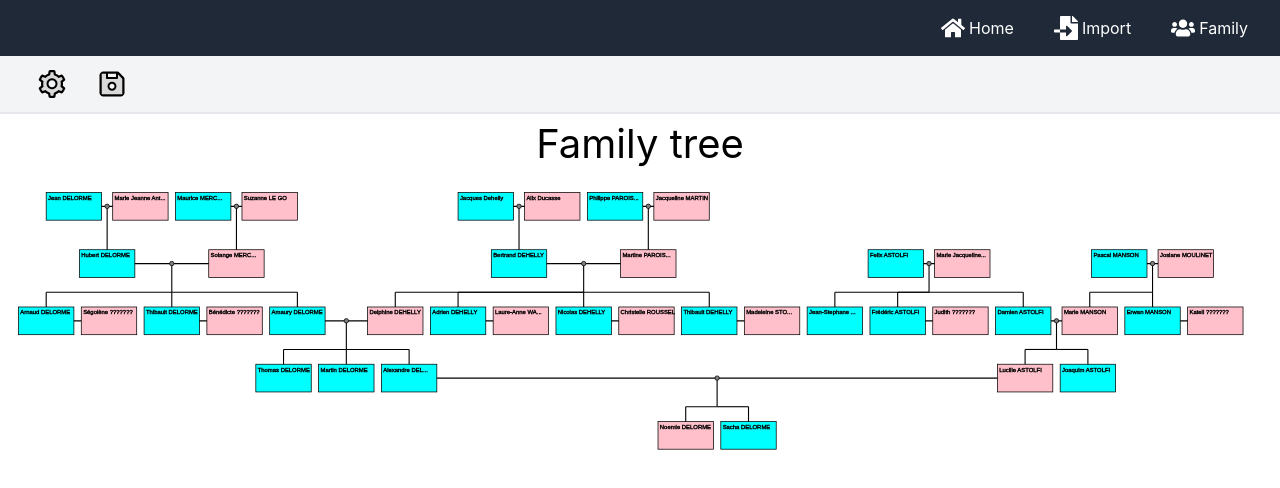
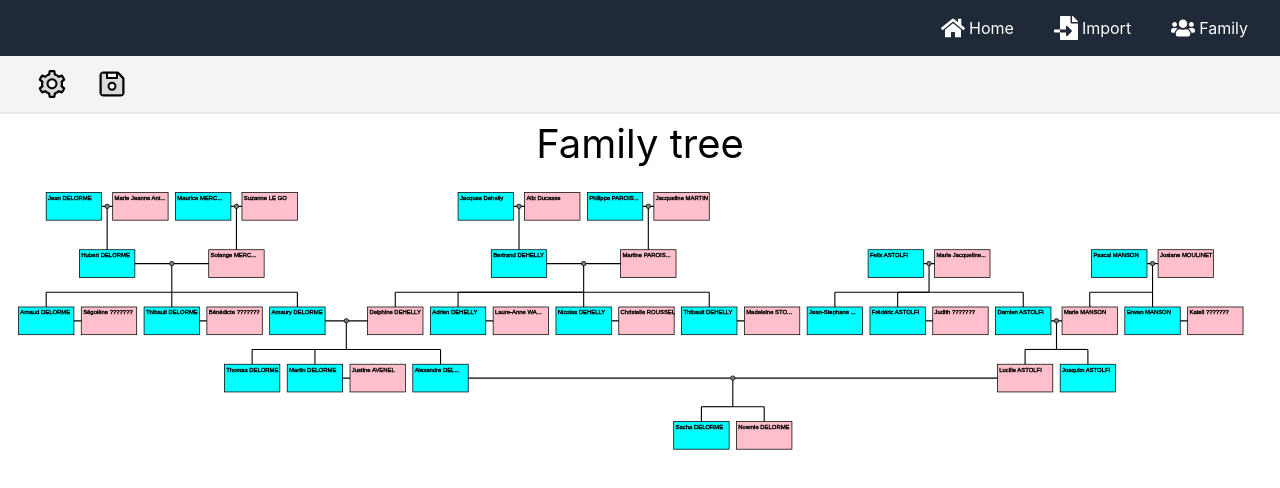
Before and after one commit to 4lexDel/family-tree-editor, a React (Create React App) app: page /family in a window 1280 px wide. Shown: the top 488 px of the page. Built offline with nearby package versions, Linux system fonts and the light colour scheme.

Commit message:
family tree manipulation (change individual start)

```diff
--- a/src/familyTree/components/FamilyTree/FamilyTree.jsx
+++ b/src/familyTree/components/FamilyTree/FamilyTree.jsx
@@ -32,7 +32,22 @@ const FamilyTree = ({ data, onDataUpdated }) => {
     const HUSBAND = "HUSBAND";
     const WIFE = "WIFE";
 
-    const findLastFamily = () => {
+    /**
+     * Find the latest family of the family tree
+     * @param {*} individual start from this individual if null it just find the latest
+     * @returns
+     */
+    const findLastFamily = (startIndividualId=null) => {
+        if(startIndividualId !== null){
+            let startIndividualFamily = data.families.find((f) => f.children.find((c) => c === startIndividualId));
+
+            let isFamilyParent = data.families.find((f) => f.husband === startIndividualId || f.wife === startIndividualId);
+
+            if(startIndividualFamily && (!isFamilyParent || !isFamilyParent.children.length)){
+                return { family: startIndividualFamily, level: getIndividualLevel(startIndividualId) };
+            }
+        }
+
         let lastFamilies = [];
 
         for (let i = 0; i < data.families.length; i++) {
@@ -54,14 +69,30 @@ const FamilyTree = ({ data, onDataUpdated }) => {
         }
 
         lastFamilies = lastFamilies.map((family) => {
-            let child = family.children[0];
+            return { family, level: getIndividualLevel(family.children[0]) };
+        });
 
-            return { family, level: getIndividualLevel(child) };
-        });
+        if(startIndividualId !== null){
+            const newLastFamilies = lastFamilies.filter((lf) => isIndividualHasAncestor(lf.family.children[0], startIndividualId))
+            if(newLastFamilies.length) lastFamilies = newLastFamilies;
+        }
 
         lastFamilies.sort((familyA, familyB) => familyB.level - familyA.level);
 
         return lastFamilies[0];
+    }
+
+    const isIndividualHasAncestor = (individualId, ancestorId) => {
+        let individualFamily = data.families.find((f) => f.children.find((c) => c === individualId));
+
+        if(!individualFamily) return false;
+
+        if(individualFamily.husband === ancestorId || individualFamily.wife === ancestorId) return true;
+
+        if(isIndividualHasAncestor(individualFamily.husband, ancestorId) || isIndividualHasAncestor(individualFamily.wife, ancestorId)){
+            return true;
+        }
+        return false;
     }
 
     const getIndividualLevel = (individualId) => {
@@ -87,10 +118,16 @@ const FamilyTree = ({ data, onDataUpdated }) => {
 
     /**
      * Construct the family tree
+     * @param {*} individual start from this individual if null it just find the latest
      */
-    const buildFamilyTree = () => {
+    const buildFamilyTree = (startIndividualId=null) => {
         // Get last family and get the last level
-        let { family, level } = findLastFamily();
+        let { family, level } = findLastFamily(startIndividualId);
+
+        setIsLoading(false);
+
+        // Reset previous coords
+        resetIndividualsCoords();
 
         // Peuplement des coordonnées de l'objet "data" => création de l'abre
         calculateIndividualCoords(family.children[0], 0, 0, 0, HUSBAND);
@@ -122,10 +159,12 @@ const FamilyTree = ({ data, onDataUpdated }) => {
 
         let direction = role === HUSBAND ? -1 : 1;
 
-        if(siblings && siblings.length){
+        if (siblings && siblings.length) {
             siblingsWithPartners = siblings.map((sibling) => {
-                return {sibling, partner: getPartner(sibling)};
+                return { sibling, partner: getPartner(sibling) };
             });
+
+            if(level === 0) siblingsWithPartners.push({ sibling: individual, partner: getPartner(individual) });
 
             let n = 1;
 
@@ -140,7 +179,7 @@ const FamilyTree = ({ data, onDataUpdated }) => {
                     firstIndividual.y = cursorY;
                     n++;
                 }
-                if(secondIndividual){
+                if (secondIndividual) {
                     secondIndividual.x = cursorX + direction * n * (INDIVIDUAL_WIDTH + MARGIN_X);
                     secondIndividual.y = cursorY;
                     n++;
@@ -158,17 +197,19 @@ const FamilyTree = ({ data, onDataUpdated }) => {
         }
 
         // Coords set
-        individual.x = cursorX;
-        individual.y = cursorY;
+        if(level > 0){
+            individual.x = cursorX;
+            individual.y = cursorY;
+        }
 
         const rightMostIndividual = getTheRightMostIndividual(individual);
 
-        if (role === HUSBAND && rightMostIndividual && rightMostIndividual.x + INDIVIDUAL_WIDTH + MARGIN_X > rightMostSibling.x) {
+        if (level > 0 && role === HUSBAND && rightMostIndividual && rightMostIndividual.x + INDIVIDUAL_WIDTH + MARGIN_X > rightMostSibling.x) {
             let dx = rightMostIndividual.x + INDIVIDUAL_WIDTH + MARGIN_X - rightMostSibling.x;
 
             moveIndividuals([individual], dx);
 
-            if(siblingsWithPartners && siblingsWithPartners.length){
+            if (siblingsWithPartners && siblingsWithPartners.length) {
                 moveIndividuals(siblingsWithPartners, dx);
             }
 
@@ -177,10 +218,10 @@ const FamilyTree = ({ data, onDataUpdated }) => {
             cursorX += dx;
         }
 
-        if(siblingsWithPartners && siblingsWithPartners.length){
+        if (siblingsWithPartners && siblingsWithPartners.length) {
             let n = siblingsWithPartners.length;
             siblingsWithPartners = siblingsWithPartners.sort((childA, childB) => childA.x - childB.x);
-            let d = (INDIVIDUAL_WIDTH + MARGIN_X + (siblingsWithPartners[n-1].x - siblingsWithPartners[0].x))/2;
+            let d = (INDIVIDUAL_WIDTH + MARGIN_X + (siblingsWithPartners[n - 1].x - siblingsWithPartners[0].x)) / 2;
 
             cursorX = cursorX + direction * d;
         }
@@ -218,7 +259,7 @@ const FamilyTree = ({ data, onDataUpdated }) => {
 
         const children = family.children.map((c) => getIndividualById(c));
 
-        if(!children) return;
+        if (!children) return;
 
         centerChildren(children, husband, wife);
 
@@ -233,26 +274,26 @@ const FamilyTree = ({ data, onDataUpdated }) => {
         // 1) Prepare individuals
         let individualsToCenter = children.flatMap((child) => {
             let res = [];
-            if(isCoordDefined(child)) {
+            if (isCoordDefined(child)) {
                 res.push(child);
                 const partner = getPartner(child);
-                if(partner && isCoordDefined(partner)){
+                if (partner && isCoordDefined(partner)) {
                     let familyPartner = data.families.find((f) => f.husband === partner.id || f.wife === partner.id);
 
                     let isOneChildrenDisplayed = familyPartner.children.find((c) => isCoordDefined(getIndividualById(c)));
                     // useless to move a parent if he has children
-                    if(!isOneChildrenDisplayed) res.push(partner);
+                    if (!isOneChildrenDisplayed) res.push(partner);
                 }
             }
             return res;
         });
 
-        if(!individualsToCenter.length) return;
+        if (!individualsToCenter.length) return;
 
         individualsToCenter = individualsToCenter.sort((childA, childB) => childA.x - childB.x);
 
         let n = individualsToCenter.length;
-        let distance = individualsToCenter[n-1].x - individualsToCenter[0].x;// + INDIVIDUAL_WIDTH;
+        let distance = individualsToCenter[n - 1].x - individualsToCenter[0].x;// + INDIVIDUAL_WIDTH;
 
         // 2) find the begin cursorX coords
         // a) get middle
@@ -261,7 +302,7 @@ const FamilyTree = ({ data, onDataUpdated }) => {
 
         if (isCoordDefined(husband) && isCoordDefined(wife)) {
             let middleX = ((husband.x + wife.x) / 2)// - 1*(INDIVIDUAL_WIDTH);
-            cursorX = middleX - distance/2;
+            cursorX = middleX - distance / 2;
         }
         else if ((isCoordDefined(husband) && !isCoordDefined(wife)) || (!isCoordDefined(husband) && isCoordDefined(wife))) {
             let uniqueParent = null;
@@ -277,7 +318,7 @@ const FamilyTree = ({ data, onDataUpdated }) => {
             }
 
             let middleX = uniqueParent.x + direction * ((MARGIN_PARENT_X + INDIVIDUAL_WIDTH) / 2);
-            cursorX = middleX - distance/2;
+            cursorX = middleX - distance / 2;
         }
         else return;
 
@@ -341,7 +382,7 @@ const FamilyTree = ({ data, onDataUpdated }) => {
      */
     const getSiblings = (individual) => {
         let family = data.families.find((f) => f.children.find((c) => c === individual.id));
-        if(!family) return null;
+        if (!family) return null;
 
         return family.children.flatMap((c) => c !== individual.id ? getIndividualById(c) : []);
     }
@@ -357,17 +398,10 @@ const FamilyTree = ({ data, onDataUpdated }) => {
     const isCoordDefined = (individual) => individual.x !== undefined && individual.y !== undefined;
 
     useEffect(() => {
-        console.log("FAMILY TREE USE EFFECT");
-        // console.log("-------------------------------------");
-        if(data){
-            resetIndividualsCoords();
+        // console.log("FAMILY TREE USE EFFECT");
+        if (data) {
             buildFamilyTree();
-            // console.log("SIBLINGS OF AMAURY");
-            // // console.log(data.individuals);
-            // // console.log(data.individuals.find((i) => i.name === "Amaury DELORME"));
-            // console.log(getSiblings(data.individuals.find((i) => i.name === "Delphine DEHELLY")));
         }
-        // console.log(data.individuals);
     }, [data]);
 
     const resetIndividualsCoords = () => {
@@ -386,7 +420,7 @@ const FamilyTree = ({ data, onDataUpdated }) => {
         for (let i = 0; i < data.individuals.length; i++) {
             const individual = data.individuals[i];
 
-            if(isCoordDefined(individual) && x > individual.x && x < individual.x + INDIVIDUAL_WIDTH && y > individual.y && y < individual.y + INDIVIDUAL_HEIGHT){
+            if (isCoordDefined(individual) && x > individual.x && x < individual.x + INDIVIDUAL_WIDTH && y > individual.y && y < individual.y + INDIVIDUAL_HEIGHT) {
                 return individual;
             }
         }
@@ -403,9 +437,9 @@ const FamilyTree = ({ data, onDataUpdated }) => {
         const svg = event.currentTarget;
         const point = getTransformedSvgCoordinates(svg, event.clientX, event.clientY);
 
-        const individualSelected = getIndividualByCoords(point.x+GLOBAL_MARGIN/2, point.y+GLOBAL_MARGIN/2);
+        const individualSelected = getIndividualByCoords(point.x + GLOBAL_MARGIN / 2, point.y + GLOBAL_MARGIN / 2);
 
-        if(!individualSelected) return;
+        if (!individualSelected) return;
 
         setContextMenu({
             x: event.clientX,
@@ -426,7 +460,6 @@ const FamilyTree = ({ data, onDataUpdated }) => {
 
         // Obtenez les dimensions du viewBox
         const viewBox = svg.viewBox.baseVal;
-        // console.log(viewBox);
         const scaleX = viewBox.width / rect.width;
         const scaleY = viewBox.height / rect.height;
 
@@ -435,21 +468,30 @@ const FamilyTree = ({ data, onDataUpdated }) => {
         const svgViewBoxY = svgY * scaleY;
 
         return {
-          x: svgViewBoxX,
-          y: svgViewBoxY,
+            x: svgViewBoxX,
+            y: svgViewBoxY,
         };
-      };
+    };
 
-    const handleCloseContextMenu = () => {
+    const handleClick = (event) => {
         setContextMenu(null);
-    };
+
+        const svg = event.currentTarget;
+        const point = getTransformedSvgCoordinates(svg, event.clientX, event.clientY);
+
+        const individualSelected = getIndividualByCoords(point.x + GLOBAL_MARGIN / 2, point.y + GLOBAL_MARGIN / 2);
+
+        if (!individualSelected) return;
+
+        buildFamilyTree(individualSelected.id);
+    }
 
     return (
         <div className='family-tree m-0'>
             {/* <p>Max X : {maxX}</p>
             <p>Max Y : {maxY}</p> */}
 
-            <svg className='svg-drawing' onContextMenu={handleContextMenu} onClick={handleCloseContextMenu} strokeWidth={2} stroke='black' viewBox={`${GLOBAL_MARGIN / 2} ${GLOBAL_MARGIN / 2} ${maxX} ${maxY}`}>
+            <svg className='svg-drawing' onContextMenu={handleContextMenu} onClick={handleClick} strokeWidth={2} stroke='black' viewBox={`${(GLOBAL_MARGIN / 2)} ${GLOBAL_MARGIN / 2} ${maxX} ${maxY}`}>
                 {isLoading && (
                     data.families.flatMap((family, index) => {
                         let result = [];
@@ -492,7 +534,7 @@ const FamilyTree = ({ data, onDataUpdated }) => {
                     x={contextMenu.x}
                     y={contextMenu.y}
                     options={contextMenu.options}
-                    onClose={handleCloseContextMenu}
+                    onClose={() => setContextMenu(null)}
                 />
             )}
         </div>
--- a/src/familyTree/services/familyTree.service.js
+++ b/src/familyTree/services/familyTree.service.js
@@ -79,6 +79,7 @@ class FamilyTreeService {
                 { id: 41, gender: 1, name: "Erwan MANSON" },
                 { id: 42, gender: 1, name: "Joaquim ASTOLFI" },
                 { id: 43, gender: 2, name: "Katell ???????" },
+                { id: 44, gender: 2, name: "Justine AVENEL" },
             ],
 
             families: [
@@ -170,6 +171,11 @@ class FamilyTreeService {
                 {
                     husband: 41,
                     wife: 43,
+                    children: []
+                },
+                {
+                    husband: 3,
+                    wife: 44,
                     children: []
                 }
             ]
```
Also changed, not shown: src/App/App.jsx (+2 -55 lines).
